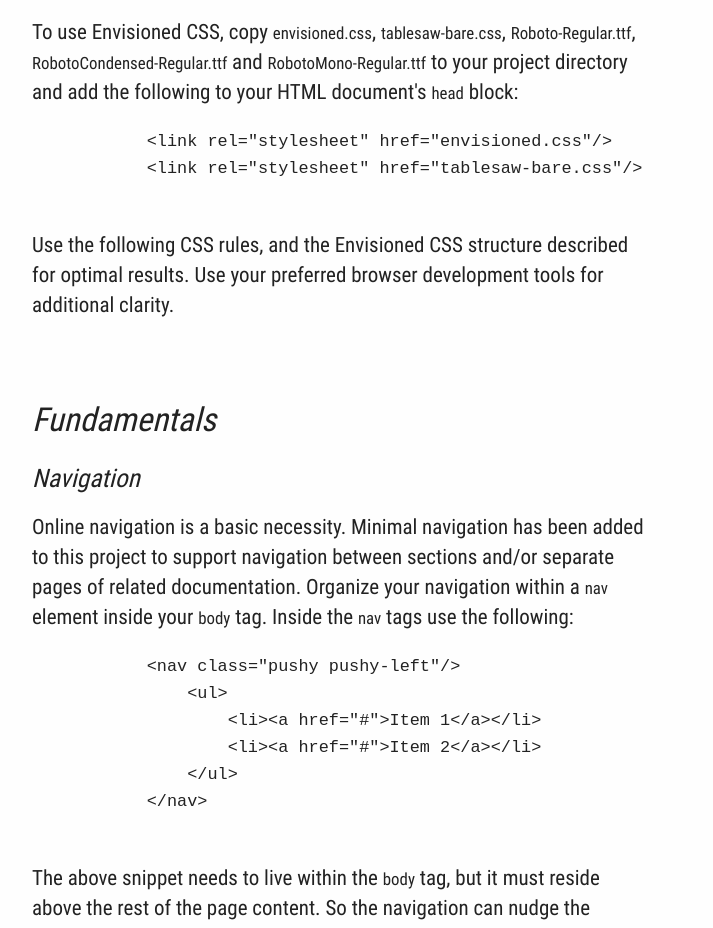
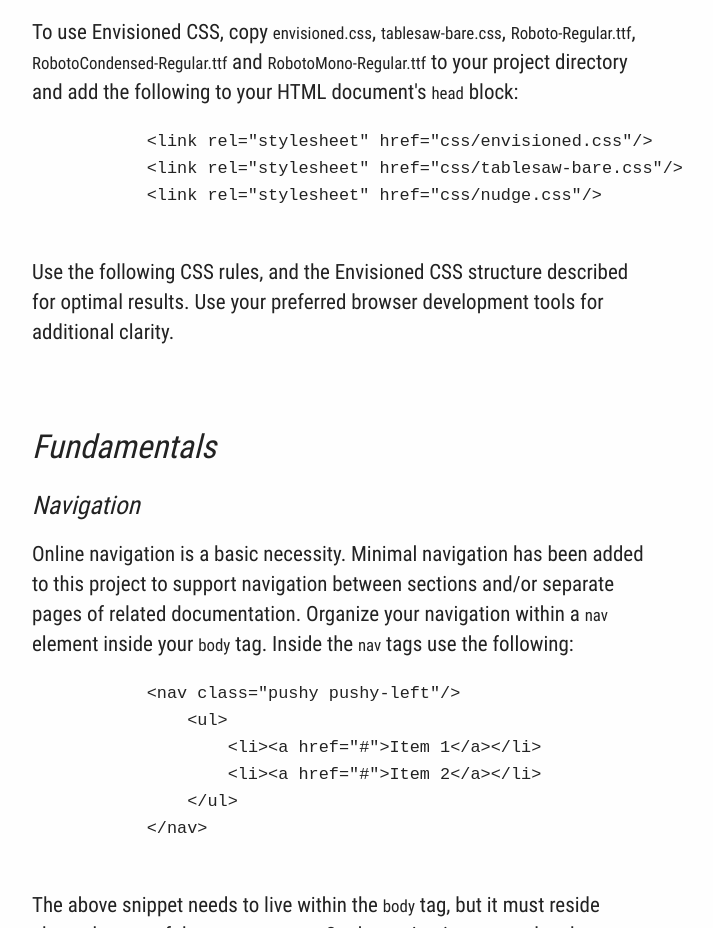
Before and after one commit to nogginfuel/envisioned-css, a plain HTML site: page with-nav.html in a window 1280 px wide. Shown: the part 922-1850 px from the top of the page, without its empty margins (128-841 px from the left). Drawn offline with Linux system fonts and the light colour scheme.

Commit message:
Updated Getting Started Section
Added folder structure reference to CSS code block in "Getting Started".
Also added a Javascript block for clearer documentation.

```diff
--- a/with-nav.html
+++ b/with-nav.html
@@ -45,8 +45,9 @@
       <p>To use Envisioned CSS, copy <span class="code">envisioned.css</span>, <span class="code">tablesaw-bare.css</span>, <span class="code">Roboto-Regular.ttf</span>, <span class="code">RobotoCondensed-Regular.ttf</span> and <span class="code">RobotoMono-Regular.ttf</span> to your project directory and add the following to your HTML document's <span class="code">head</span> block:</p>
 
       <pre class="code">
-      	&lt;link rel="stylesheet" href="envisioned.css"/&gt;
-        &lt;link rel="stylesheet" href="tablesaw-bare.css"/&gt;
+      	&lt;link rel="stylesheet" href="css/envisioned.css"/&gt;
+        &lt;link rel="stylesheet" href="css/tablesaw-bare.css"/&gt;
+        &lt;link rel="stylesheet" href="css/nudge.css"/&gt;
       </pre>
 
       <p>Use the following CSS rules, and the Envisioned CSS structure described for optimal results.  Use your preferred browser development tools for additional clarity.</p>
```
